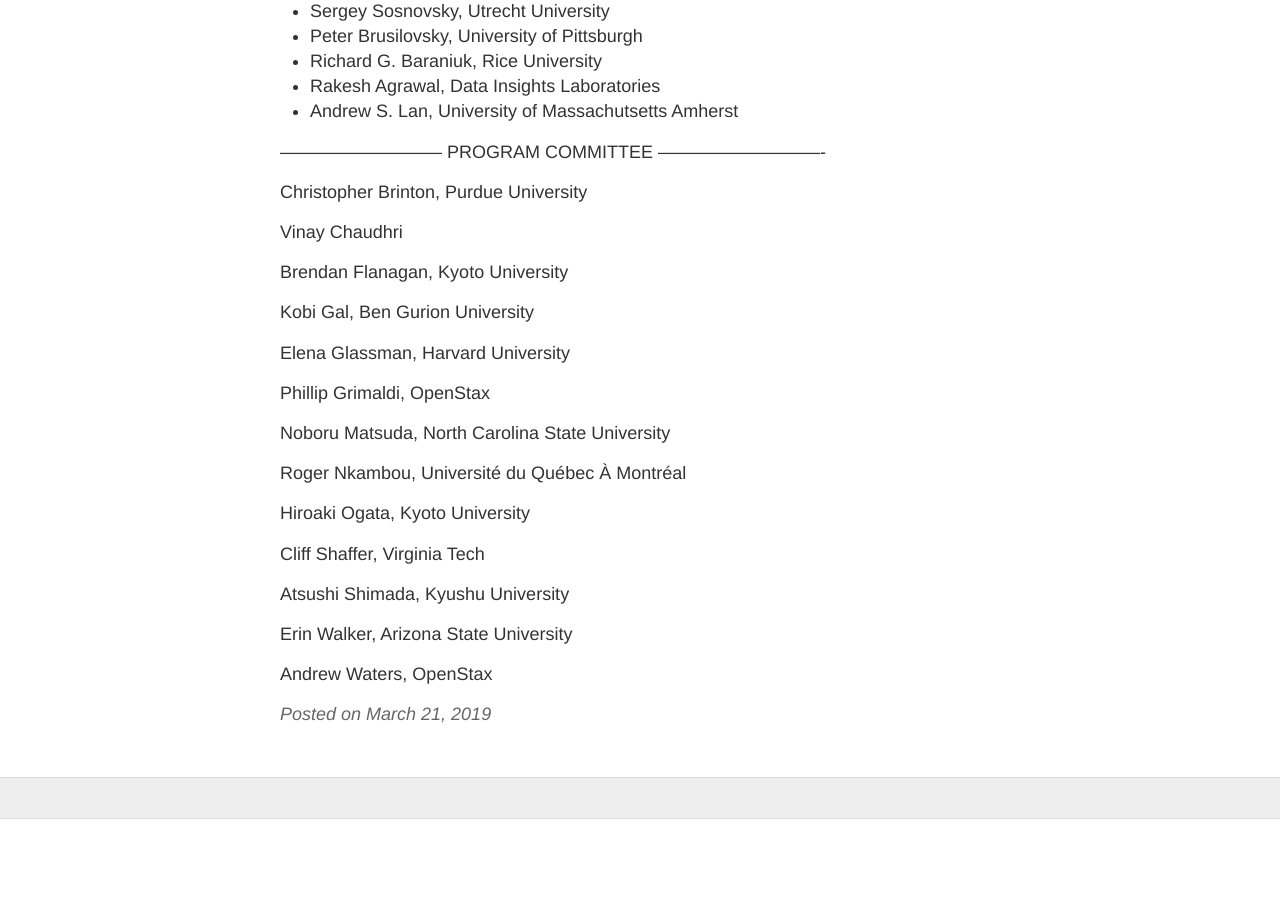
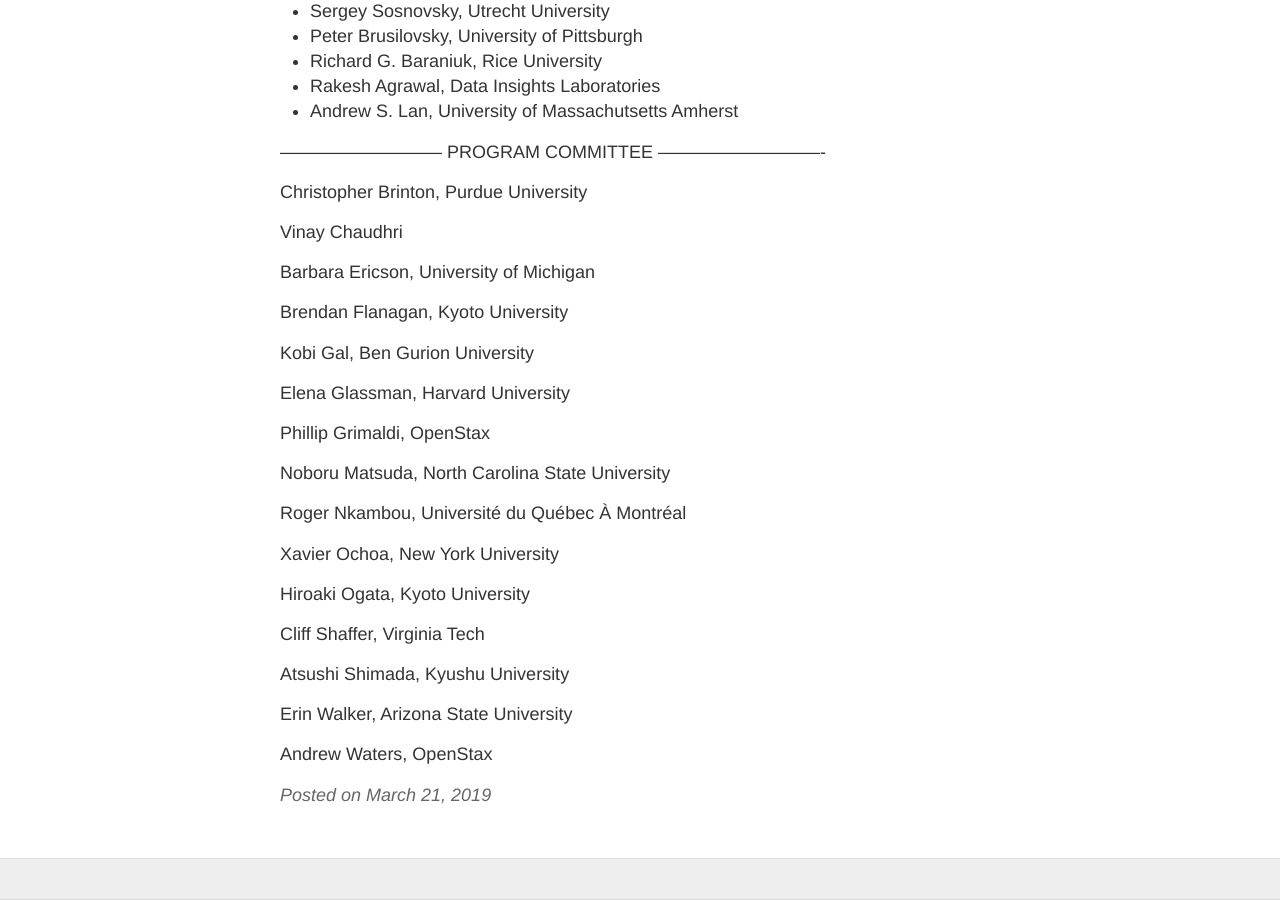
Before and after one commit to ml4ed/ml4ed.github.io, a Jekyll site: the page built from _posts/2019-03-21-2019-AIED-workshop.md, in a window 1280 px wide and 900 px high, scrolled down 1863 px. Built offline with Jekyll 4.4.1, drawn with Linux system fonts in a browser that asks for light colours; before the commit the page ends 2682 px from its top, so only the background shows below that.

Commit message:
Update 2019-03-21-2019-AIED-workshop.md

```diff
--- a/_posts/2019-03-21-2019-AIED-workshop.md
+++ b/_posts/2019-03-21-2019-AIED-workshop.md
@@ -83,6 +83,8 @@
 
 Vinay	Chaudhri
 
+Barbara	Ericson, University of Michigan
+
 Brendan	Flanagan, Kyoto University
 
 Kobi Gal, Ben Gurion University
@@ -95,6 +97,8 @@
 
 Roger	Nkambou, Université du Québec À Montréal
 
+Xavier Ochoa, New York University
+
 Hiroaki	Ogata, Kyoto University
 
 Cliff	Shaffer, Virginia Tech
```
